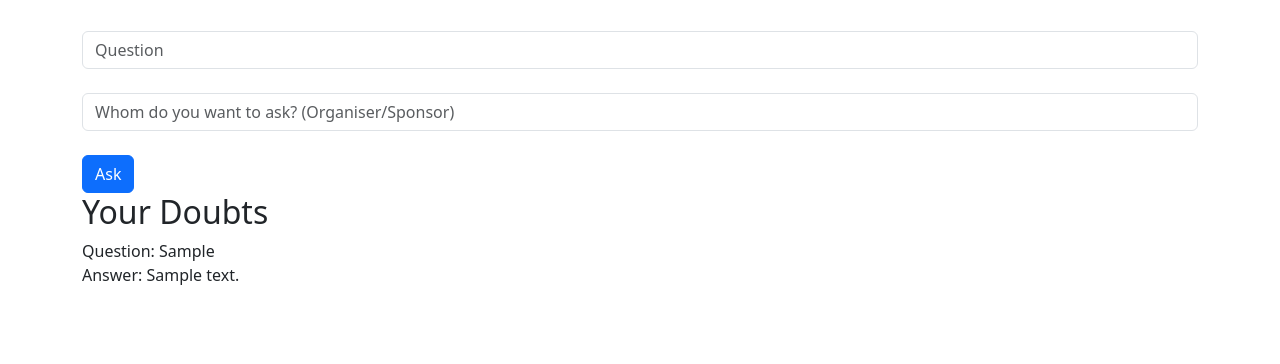
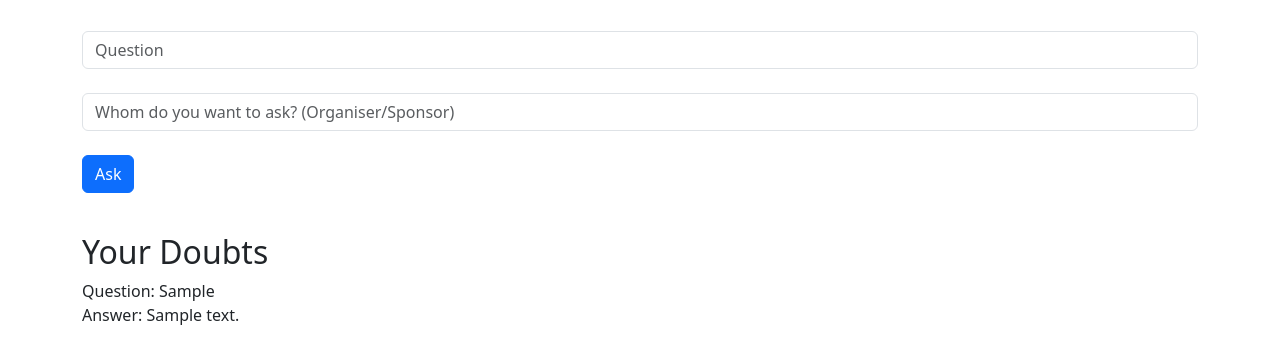
Before and after one commit to aviiciii/hack4hackers, a Django app: template hackportal_dj/hacker/templates/hacker/doubt.html in a window 1280 px wide. Shown: the part 185-549 px from the top of the page. Run offline with Django 4.2, Linux system fonts and the light colour scheme; the template is opened without the code that fills it: values that come from a table or form of the project are taken from there, others are empty; tables that the repository leaves empty hold one stand-in row (values such as "Sample post").

Commit message:
doubts styled

```diff
--- a/hackportal_dj/hacker/templates/hacker/doubt.html
+++ b/hackportal_dj/hacker/templates/hacker/doubt.html
@@ -30,10 +30,11 @@
                     </form>
                 </div>
 
-                <br>
 
 
+                <div class="doubts" style="margin-top: 40px;">
                     {% if doubts %}
+
                         <h2> Your Doubts </h2>
                         <p>{% for doubt in doubts %}
                             Question: {{ doubt.doubt }}
@@ -48,6 +49,8 @@
                             <br>
                         {% endfor %}</p>
                     {% endif %}
+                </div>
+
 
 
             </div>
```
Lines whose indentation alone changed are shown as unchanged.
